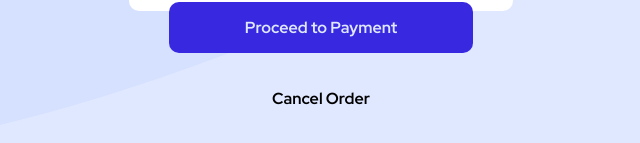
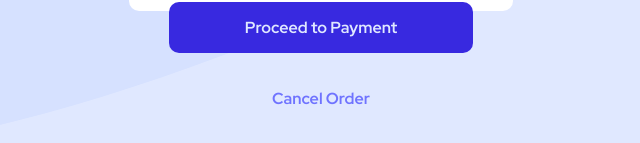
Before and after one commit to Ulvesten/Week-15-Order-Card, a React (Vite) app in the folder Order Card W15/: page / in a window 1280 px wide. In both pictures the pointer is over the button "Cancel Order". Shown: the part 629-772 px from the top of the page, without its empty margins (319-959 px from the left). Built offline with nearby package versions, Linux system fonts and the light colour scheme.

Commit message:
Added Hover Effects.

```diff
--- a/Order Card W15/Components/Buttons/Buttons.css
+++ b/Order Card W15/Components/Buttons/Buttons.css
@@ -10,9 +10,18 @@
     width: 100%;
     font-size: 16px;
     font-weight: 700;
+    color: blue;
+    transition: all 200ms ease-in-out;
+}
+.Container__Button:hover {
+    opacity: 50%;
+}
+.Payment__Button:hover {
+    opacity: 50%;
 }
 
 .Payment__Button {
+    transition: all 200ms ease-in-out;
     background-color: hsl(245, 75%, 52%);
     color: hsl(225, 100%, 94%);
     border: none;
--- a/Order Card W15/Components/Plan/Plan.css
+++ b/Order Card W15/Components/Plan/Plan.css
@@ -28,4 +28,8 @@
     font-weight: 700;
     text-decoration: underline;
     color: hsl(245, 75%, 52%);
+    cursor: pointer;
 }
+.Card__Link:hover {
+    text-decoration: none;
+}
```
Lines whose indentation alone changed are shown as unchanged.
